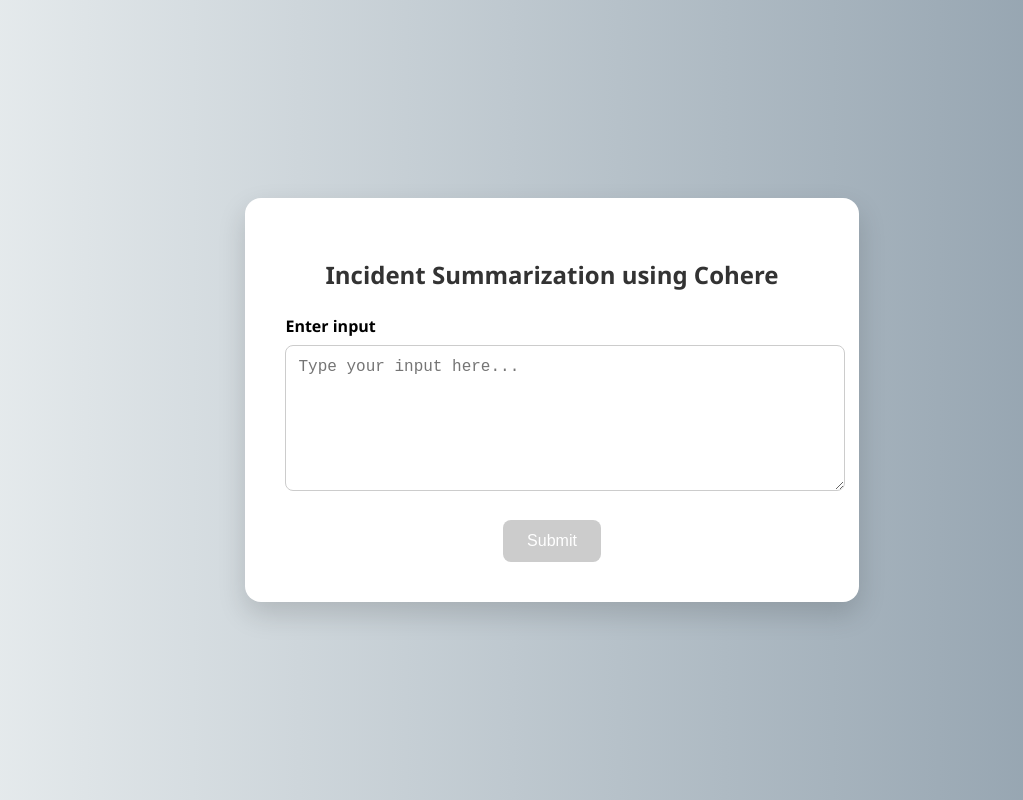
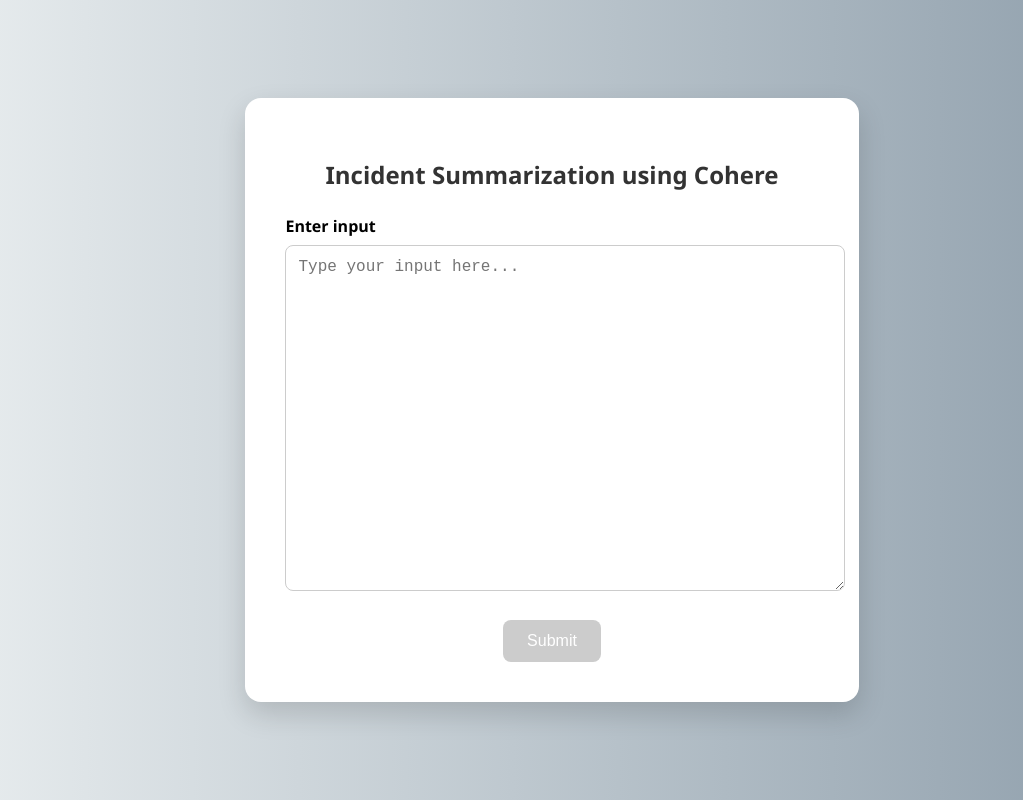
Before and after one commit to pavanuppuluri/GenAI-Incident-Summarization, a React (Create React App) app: page / in a window 1280 px wide. Shown: the whole page, without its empty margins (128-1151 px from the left). Built offline with nearby package versions, Linux system fonts and the light colour scheme; the HTML template or start-up script is replaced by a standard one.

Commit message:
Update index.css

```diff
--- a/src/index.css
+++ b/src/index.css
@@ -1,5 +1,3 @@
-/* App.css – professional and modern styling */
-
 body {
   margin: 0;
   font-family: 'Segoe UI', Tahoma, Geneva, Verdana, sans-serif;
@@ -15,7 +13,7 @@
   padding: 2.5rem;
   border-radius: 16px;
   box-shadow: 0 12px 28px rgba(0, 0, 0, 0.15);
-  max-width: 600px;
+  max-width: 90vw;
   width: 100%;
   text-align: center;
 }
@@ -34,6 +32,7 @@
 
 textarea {
   width: 100%;
+  height: 40vh;
   padding: 0.75rem;
   border: 1px solid #ccc;
   border-radius: 8px;
@@ -41,7 +40,6 @@
   margin-bottom: 1.5rem;
   transition: border-color 0.2s;
   resize: vertical;
-  min-height: 120px;
 }
 
 textarea:focus {
@@ -77,4 +75,6 @@
   text-align: left;
   font-family: monospace;
   white-space: pre-wrap;
+  height: 40vh;
+  overflow-y: auto;
 }
```
